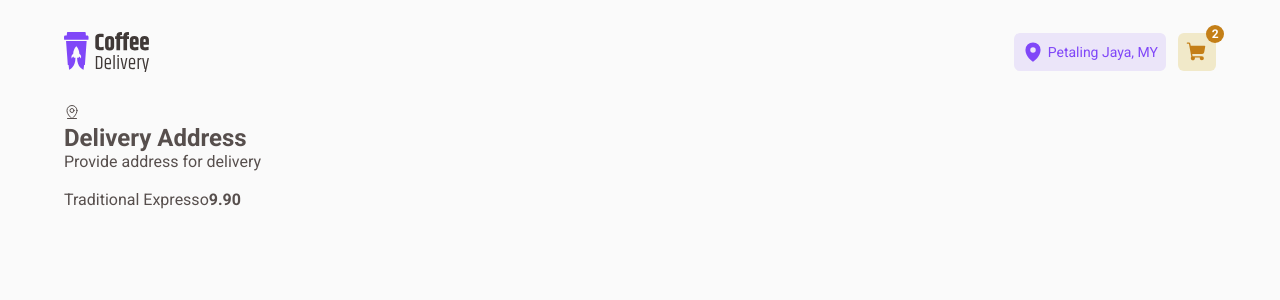
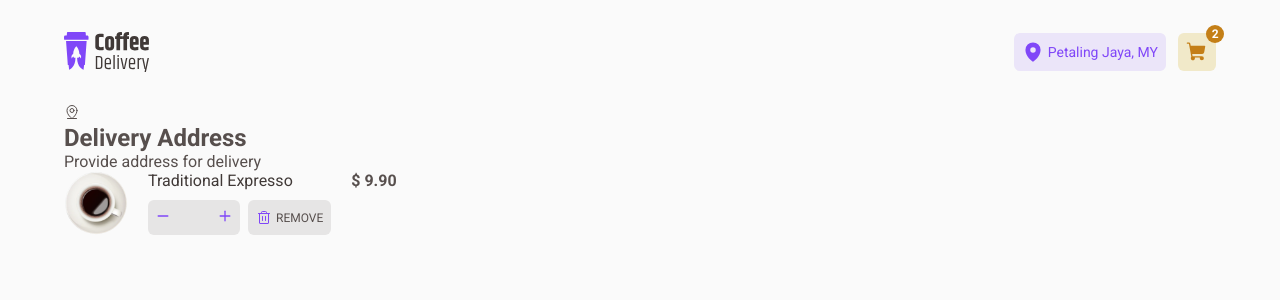
Before and after one commit to LuizPelegrini/coffee-delivery, a React (Vite) app: page /checkout in a window 1280 px wide. Shown: the top 300 px of the page. Built offline with nearby package versions, Linux system fonts and the light colour scheme.

Commit message:
add: Create CheckoutItem component

```diff
--- /dev/null
+++ b/src/pages/Checkout/components/CheckoutItem/index.tsx
@@ -0,0 +1,27 @@
+import { Trash } from 'phosphor-react';
+
+import { InputNumber } from '../../../../components/InputNumber';
+
+import coffeeImage from '../../../../assets/coffees/americano.png';
+import { Container, CoffeeDetails, RemoveButton } from './styles';
+
+export function CheckoutItem() {
+  return (
+    <Container>
+      <img src={coffeeImage} alt="Mug with coffee" />
+
+      <CoffeeDetails>
+        <span>Traditional Expresso</span>
+        <div>
+          <InputNumber />
+          <RemoveButton type="button">
+            <Trash size={16} />
+            <span>Remove</span>
+          </RemoveButton>
+        </div>
+      </CoffeeDetails>
+
+      <strong>9.90</strong>
+    </Container>
+  );
+}
--- /dev/null
+++ b/src/pages/Checkout/components/CheckoutItem/styles.ts
@@ -0,0 +1,55 @@
+import styled from 'styled-components';
+
+export const Container = styled.div`
+  display: flex;
+  gap: 1.25rem;
+
+  img {
+    width: 4rem;
+    height: 4rem;
+  }
+
+  strong {
+    &::before {
+      content: '$ ';
+    }
+  }
+`;
+
+export const CoffeeDetails = styled.div`
+  display: flex;
+  flex-direction: column;
+
+  div {
+    display: flex;
+    gap: 0.5rem;
+  }
+
+  > span {
+    color: ${(props) => props.theme['base-subtitle']};
+    margin-bottom: auto;
+  }
+`;
+
+export const RemoveButton = styled.button`
+  padding: 0.5rem;
+  background-color: ${(props) => props.theme['base-button']};
+  border: 0;
+  display: flex;
+  align-items: center;
+  gap: 0.25rem;
+  color: ${(props) => props.theme.purple};
+  border-radius: 6px;
+  cursor: pointer;
+  transition: background-color 0.15s;
+
+  &:hover {
+    background-color: ${(props) => props.theme['base-hover']};
+  }
+
+  span {
+    text-transform: uppercase;
+    color: ${(props) => props.theme['base-text']};
+    font-size: 0.75rem;
+  }
+`;
--- a/src/pages/Checkout/index.tsx
+++ b/src/pages/Checkout/index.tsx
@@ -1,4 +1,6 @@
 import { MapPinLine } from 'phosphor-react';
+
+import { CheckoutItem } from './components/CheckoutItem';
 
 export function Checkout() {
   return (
@@ -14,15 +16,7 @@ export function Checkout() {
       </div>
 
       <aside>
-        <div>
-          <img src="" alt="" />
-          <div>
-            <header>
-              <span>Traditional Expresso</span>
-              <strong>9.90</strong>
-            </header>
-          </div>
-        </div>
+        <CheckoutItem />
       </aside>
     </form>
   );
```
